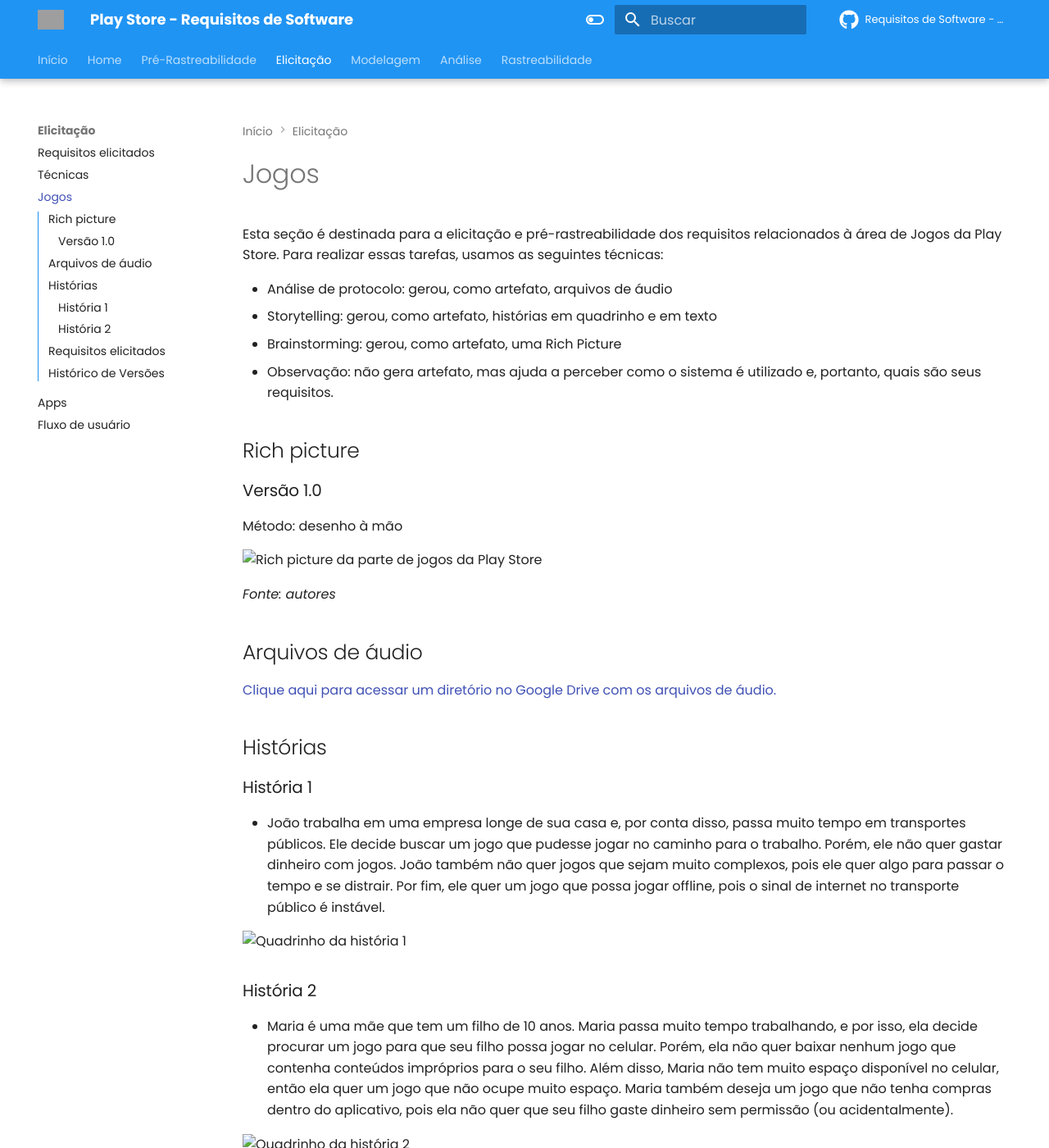
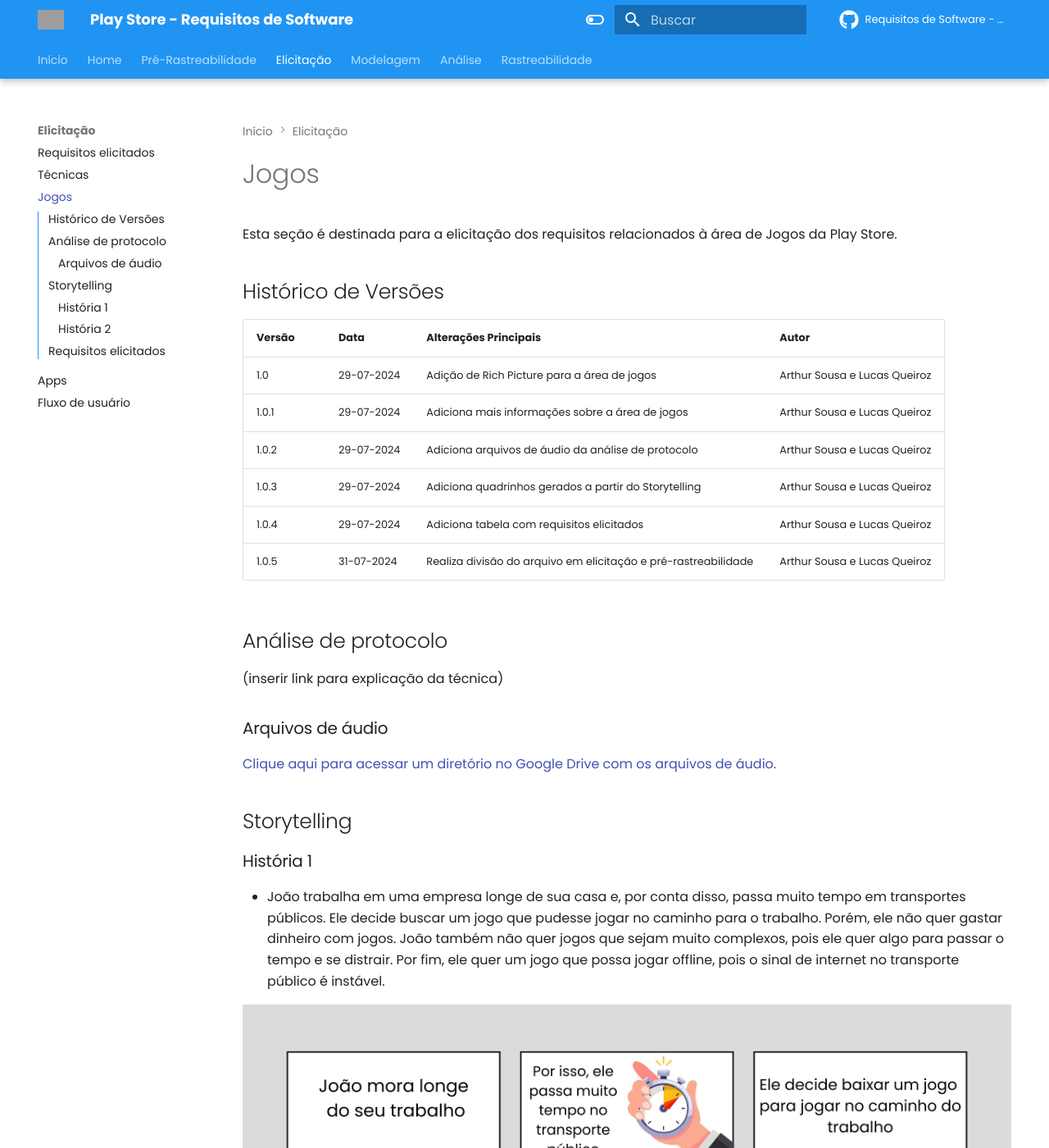
Before and after one commit to artrsousa1/req2024-1, an MkDocs documentation site: the page built from docs/elicitacao/jogos.md, in a window 1280 px wide and 1400 px high. Shown: the whole window at 82% size. Built offline with MkDocs 1.6.1 and Material for MkDocs 9.7.7, drawn with Linux system fonts in a browser that asks for light colours; comment, search, counter and statistics services are not loaded; some of the changed text lies outside the part shown; grey boxes are pictures that could not be loaded.

Commit message:
Divide arquivo de jogos em elicitação e pré-ras
Co-authored-by: Arthur Ribeiro <artrsousa1@gmail.com>

```diff
--- a/docs/elicitacao/jogos.md
+++ b/docs/elicitacao/jogos.md
@@ -1,40 +1,39 @@
 # Jogos
 
-Esta seção é destinada para a elicitação e pré-rastreabilidade dos requisitos relacionados à área de Jogos da Play Store.
-Para realizar essas tarefas, usamos as seguintes técnicas:
+Esta seção é destinada para a elicitação dos requisitos relacionados à área de Jogos da Play Store.
 
-- Análise de protocolo: gerou, como artefato, arquivos de áudio
-- Storytelling: gerou, como artefato, histórias em quadrinho e em texto
-- Brainstorming: gerou, como artefato, uma Rich Picture
-- Observação: não gera artefato, mas ajuda a perceber como o sistema é utilizado e, portanto, quais são seus requisitos.
+## Histórico de Versões
 
-## Rich picture
+| Versão | Data       | Alterações Principais                                          | Autor                        |
+| ------ | ---------- | -------------------------------------------------------------- | ---------------------------- |
+| 1.0    | 29-07-2024 | Adição de Rich Picture para a área de jogos                    | Arthur Sousa e Lucas Queiroz |
+| 1.0.1  | 29-07-2024 | Adiciona mais informações sobre a área de jogos                | Arthur Sousa e Lucas Queiroz |
+| 1.0.2  | 29-07-2024 | Adiciona arquivos de áudio da análise de protocolo             | Arthur Sousa e Lucas Queiroz |
+| 1.0.3  | 29-07-2024 | Adiciona quadrinhos gerados a partir do Storytelling           | Arthur Sousa e Lucas Queiroz |
+| 1.0.4  | 29-07-2024 | Adiciona tabela com requisitos elicitados                      | Arthur Sousa e Lucas Queiroz |
+| 1.0.5  | 31-07-2024 | Realiza divisão do arquivo em elicitação e pré-rastreabilidade | Arthur Sousa e Lucas Queiroz |
 
-### Versão 1.0
 
-Método: desenho à mão
 
-![Rich picture da parte de jogos da Play Store](rich_picture_jogos.jpeg)
+## Análise de protocolo
+(inserir link para explicação da técnica)
 
-_Fonte: autores_
-
-## Arquivos de áudio
-
+### Arquivos de áudio
 [Clique aqui para acessar um diretório no Google Drive com os arquivos de áudio.](https://drive.google.com/drive/folders/18ZcscWDNY1OUcLuZcanFcm-xrGkef79p?usp=sharing)
 
-## Histórias
+## Storytelling
 
 ### História 1
 
 - João trabalha em uma empresa longe de sua casa e, por conta disso, passa muito tempo em transportes públicos. Ele decide buscar um jogo que pudesse jogar no caminho para o trabalho. Porém, ele não quer gastar dinheiro com jogos. João também não quer jogos que sejam muito complexos, pois ele quer algo para passar o tempo e se distrair. Por fim, ele quer um jogo que possa jogar offline, pois o sinal de internet no transporte público é instável.
 
-![Quadrinho da história 1](StoryTellingJoao.jpg)
+![Quadrinho da história 1](../assets/imagens/StoryTellingJoao.jpg)
 
 ### História 2
 
 - Maria é uma mãe que tem um filho de 10 anos. Maria passa muito tempo trabalhando, e por isso, ela decide procurar um jogo para que seu filho possa jogar no celular. Porém, ela não quer baixar nenhum jogo que contenha conteúdos impróprios para o seu filho. Além disso, Maria não tem muito espaço disponível no celular, então ela quer um jogo que não ocupe muito espaço. Maria também deseja um jogo que não tenha compras dentro do aplicativo, pois ela não quer que seu filho gaste dinheiro sem permissão (ou acidentalmente).
 
-![Quadrinho da história 2](StroryTellingMaria.png)
+![Quadrinho da história 2](../assets/imagens/StroryTellingMaria.png)
 
 ## Requisitos elicitados
 
@@ -75,13 +74,3 @@
 | REQ33  | O usuário deve poder visualizar os jogos já instalados no histórico                            | Análise de protocolo  |
 | REQ34  | O usuário deve poder comprar um jogo                                                           | Observação            |
 | REQ35  | O usuário deve poder pedir reembolso por um jogo                                               | Observação            |
-
-## Histórico de Versões
-
-| Versão | Data       | Alterações Principais                                | Autor                        |
-| ------ | ---------- | ---------------------------------------------------- | ---------------------------- |
-| 1.0    | 29-07-2024 | Adição de Rich Picture para a área de jogos          | Arthur Sousa e Lucas Queiroz |
-| 1.0.1  | 29-07-2024 | Adiciona mais informações sobre a área de jogos      | Arthur Sousa e Lucas Queiroz |
-| 1.0.2  | 29-07-2024 | Adiciona arquivos de áudio da análise de protocolo   | Arthur Sousa e Lucas Queiroz |
-| 1.0.3  | 29-07-2024 | Adiciona quadrinhos gerados a partir do Storytelling | Arthur Sousa e Lucas Queiroz |
-| 1.0.4  | 29-07-2024 | Adiciona tabela com requisitos elicitados            | Arthur Sousa e Lucas Queiroz |
```
Also changed, not shown: docs/pre-ras/jogos.md (+11 -0 lines).
